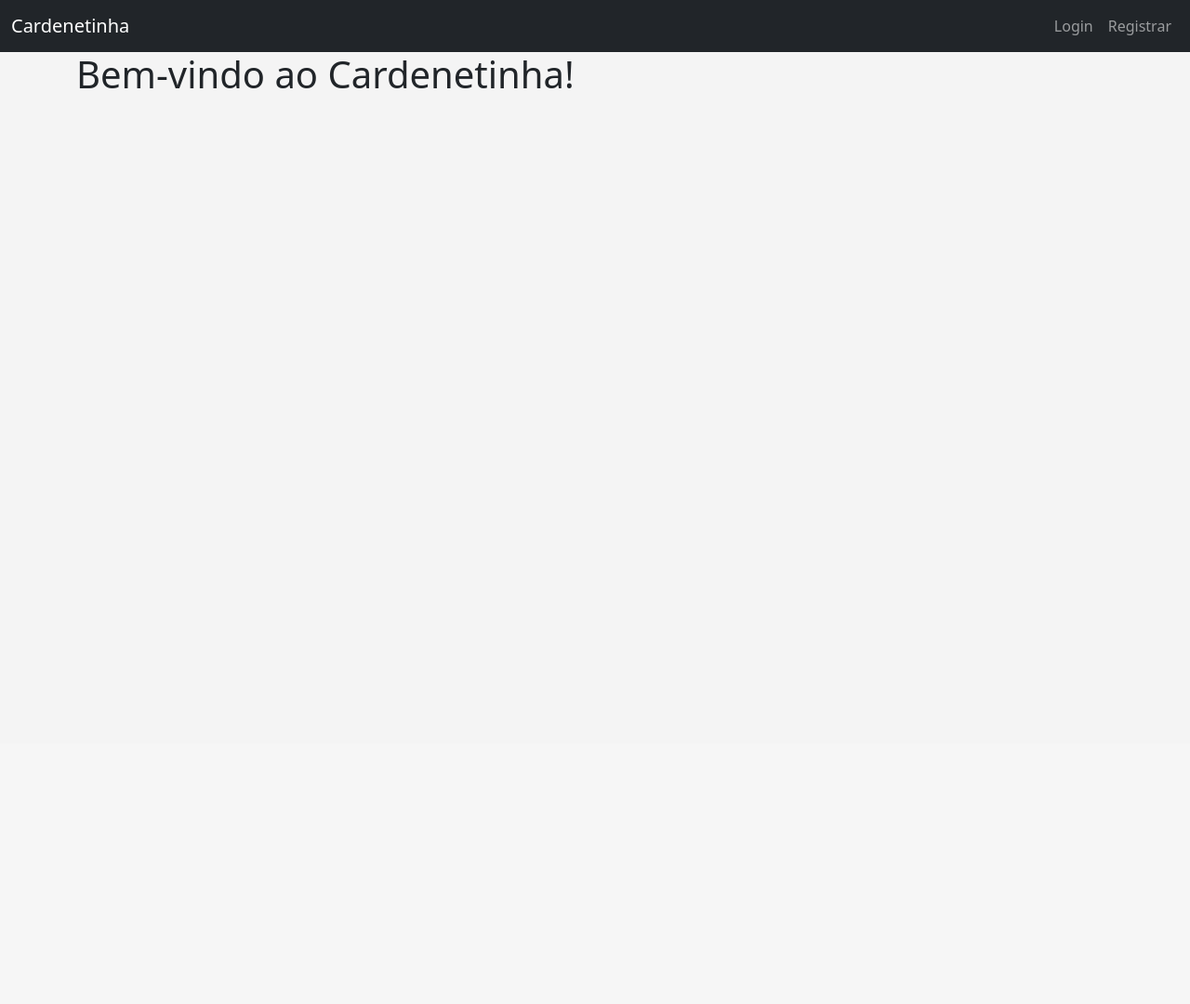
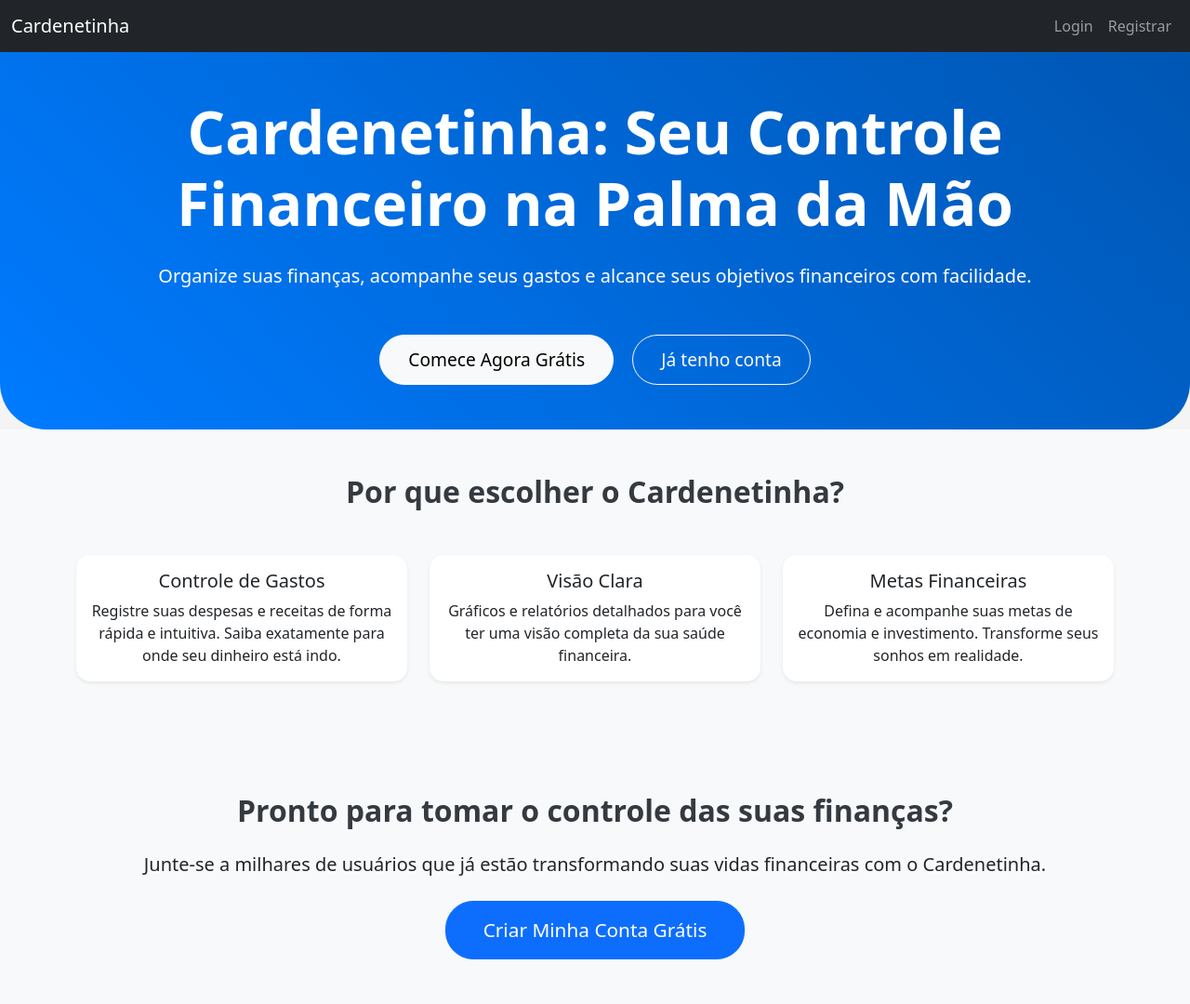
Before and after one commit to profadevairvitorio/cardenetinha, a Flask app: page / in a window 1280 px wide. Shown: the whole page at 93% size. Before the commit the page ends 95 px from the top, so only its background shows below. Run offline with Flask 3, Linux system fonts and the light colour scheme; some libraries are stand-ins or nearby versions.

Commit message:
feat: Add hero, features, and CTA sections to landing page with corresponding CSS styles

```diff
--- a/app/static/css/style.css
+++ b/app/static/css/style.css
@@ -5,6 +5,66 @@ body {
 body.entrada-bg {
     background-color: #d4edda;
 }
+
 body.saida-bg {
     background-color: #f8d7da;
 }
+
+.hero-section {
+    background: linear-gradient(45deg, #007bff, #0056b3);
+    padding: 100px 0;
+    border-bottom-left-radius: 50px;
+    border-bottom-right-radius: 50px;
+}
+
+.hero-section h1 {
+    font-weight: 700;
+}
+
+.hero-section .btn {
+    padding: 12px 30px;
+    font-size: 1.2rem;
+    border-radius: 30px;
+}
+
+.features-section {
+    padding: 80px 0;
+    background-color: #f8f9fa;
+}
+
+.features-section h2 {
+    font-weight: 600;
+    color: #343a40;
+}
+
+.features-section .card {
+    border: none;
+    border-radius: 15px;
+    transition: all 0.3s ease-in-out;
+}
+
+.features-section .card:hover {
+    transform: translateY(-5px);
+    box-shadow: 0 1rem 3rem rgba(0, 0, 0, .175) !important;
+}
+
+.feature-icon {
+    font-size: 3rem;
+    color: #007bff;
+}
+
+.cta-section {
+    padding: 80px 0;
+    background-color: #e9ecef;
+}
+
+.cta-section h2 {
+    font-weight: 600;
+    color: #343a40;
+}
+
+.cta-section .btn {
+    padding: 15px 40px;
+    font-size: 1.3rem;
+    border-radius: 30px;
+}
--- a/app/templates/index.html
+++ b/app/templates/index.html
@@ -1,6 +1,56 @@
 {% extends "base.html" %}
 {% block content %}
-    <div class="container">
-        <h1>Bem-vindo ao Cardenetinha!</h1>
+    <div class="container-fluid p-0">
+        <section class="hero-section bg-primary text-white text-center py-5">
+            <div class="container">
+                <h1 class="display-3 mb-4">Cardenetinha: Seu Controle Financeiro na Palma da Mão</h1>
+                <p class="lead mb-5">Organize suas finanças, acompanhe seus gastos e alcance seus objetivos financeiros com facilidade.</p>
+                <a class="btn btn-light btn-lg me-3" href="{{ url_for('auth.register') }}" role="button">Comece Agora Grátis</a>
+                <a class="btn btn-outline-light btn-lg" href="{{ url_for('auth.login') }}" role="button">Já tenho conta</a>
+            </div>
+        </section>
+
+        <section class="features-section py-5">
+            <div class="container">
+                <h2 class="text-center mb-5">Por que escolher o Cardenetinha?</h2>
+                <div class="row text-center">
+                    <div class="col-md-4 mb-4">
+                        <div class="card h-100 shadow-sm">
+                            <div class="card-body">
+                                <i class="bi bi-cash-stack feature-icon mb-3"></i>
+                                <h5 class="card-title">Controle de Gastos</h5>
+                                <p class="card-text">Registre suas despesas e receitas de forma rápida e intuitiva. Saiba exatamente para onde seu dinheiro está indo.</p>
+                            </div>
+                        </div>
+                    </div>
+                    <div class="col-md-4 mb-4">
+                        <div class="card h-100 shadow-sm">
+                            <div class="card-body">
+                                <i class="bi bi-graph-up feature-icon mb-3"></i>
+                                <h5 class="card-title">Visão Clara</h5>
+                                <p class="card-text">Gráficos e relatórios detalhados para você ter uma visão completa da sua saúde financeira.</p>
+                            </div>
+                        </div>
+                    </div>
+                    <div class="col-md-4 mb-4">
+                        <div class="card h-100 shadow-sm">
+                            <div class="card-body">
+                                <i class="bi bi-piggy-bank feature-icon mb-3"></i>
+                                <h5 class="card-title">Metas Financeiras</h5>
+                                <p class="card-text">Defina e acompanhe suas metas de economia e investimento. Transforme seus sonhos em realidade.</p>
+                            </div>
+                        </div>
+                    </div>
+                </div>
+            </div>
+        </section>
+
+        <section class="cta-section bg-light text-center py-5">
+            <div class="container">
+                <h2 class="mb-4">Pronto para tomar o controle das suas finanças?</h2>
+                <p class="lead mb-4">Junte-se a milhares de usuários que já estão transformando suas vidas financeiras com o Cardenetinha.</p>
+                <a class="btn btn-primary btn-lg" href="{{ url_for('auth.register') }}" role="button">Criar Minha Conta Grátis</a>
+            </div>
+        </section>
     </div>
 {% endblock %}
```
